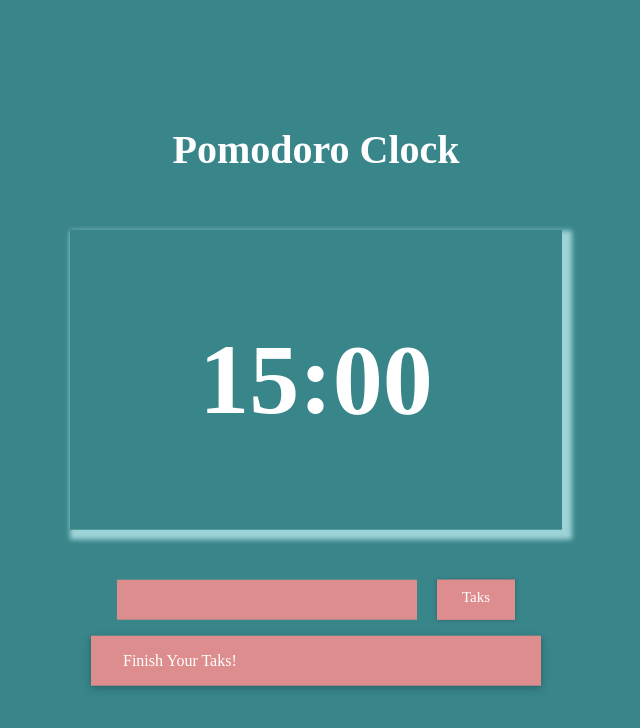
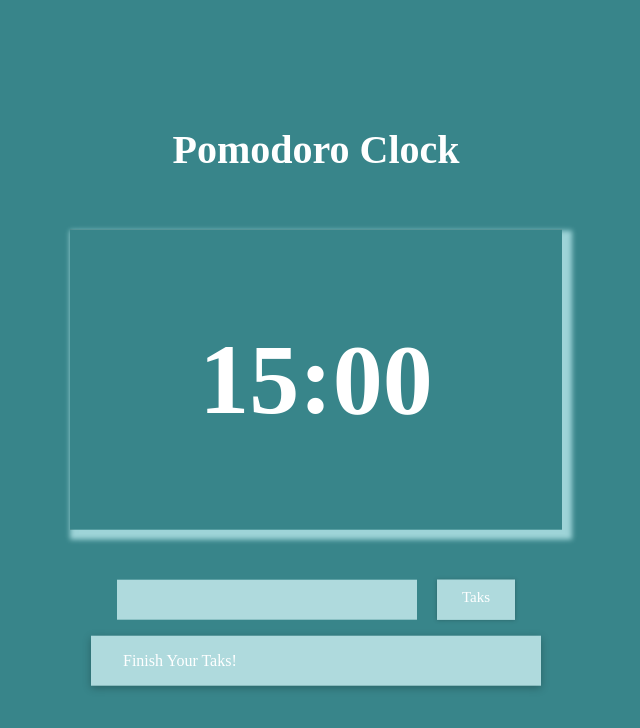
Before and after one commit to MahsumaRezai/Pomodoro_App, a React (Create React App) app: page / in a window 1280 px wide. Shown: the top 728 px of the page, without its empty margins (324-964 px from the left). Built offline with nearby package versions, Linux system fonts and the light colour scheme.

Commit message:
change style btn

```diff
--- a/src/Compontens/Task/Button.css
+++ b/src/Compontens/Task/Button.css
@@ -1,9 +1,9 @@
 .button {
     font: inherit;
     padding: 0.5rem 1.5rem;
-    border: 1px solid rgb(221, 141, 141);
+    border: 1px solid  rgb(175, 218, 221);
     color: white;
-    background: rgb(221, 141, 141);
+    background:  rgb(175, 218, 221);
     box-shadow: 0 0 4px rgba(0, 0, 0, 0.26);
     cursor: pointer;
     height: 40px;
--- a/src/Compontens/Task/Form.module.css
+++ b/src/Compontens/Task/Form.module.css
@@ -13,7 +13,7 @@
   .input {
     font: inherit;
     border: none;
-    background-color: rgb(221, 141, 141);
+    background-color: rgb(175, 218, 221);
     transition: 0.5s ease-in-out 0s;
     font-size: 15px;
     color: white;
--- a/src/Compontens/Task/Itme.css
+++ b/src/Compontens/Task/Itme.css
@@ -1,6 +1,6 @@
 .goal-item {
     margin: 1rem 0;
-    background: rgb(221, 141, 141);
+    background:  rgb(175, 218, 221);
     box-shadow: 0 2px 8px rgba(0, 0, 0, 0.26);
     color: white;
     padding: 1rem 2rem;
```
